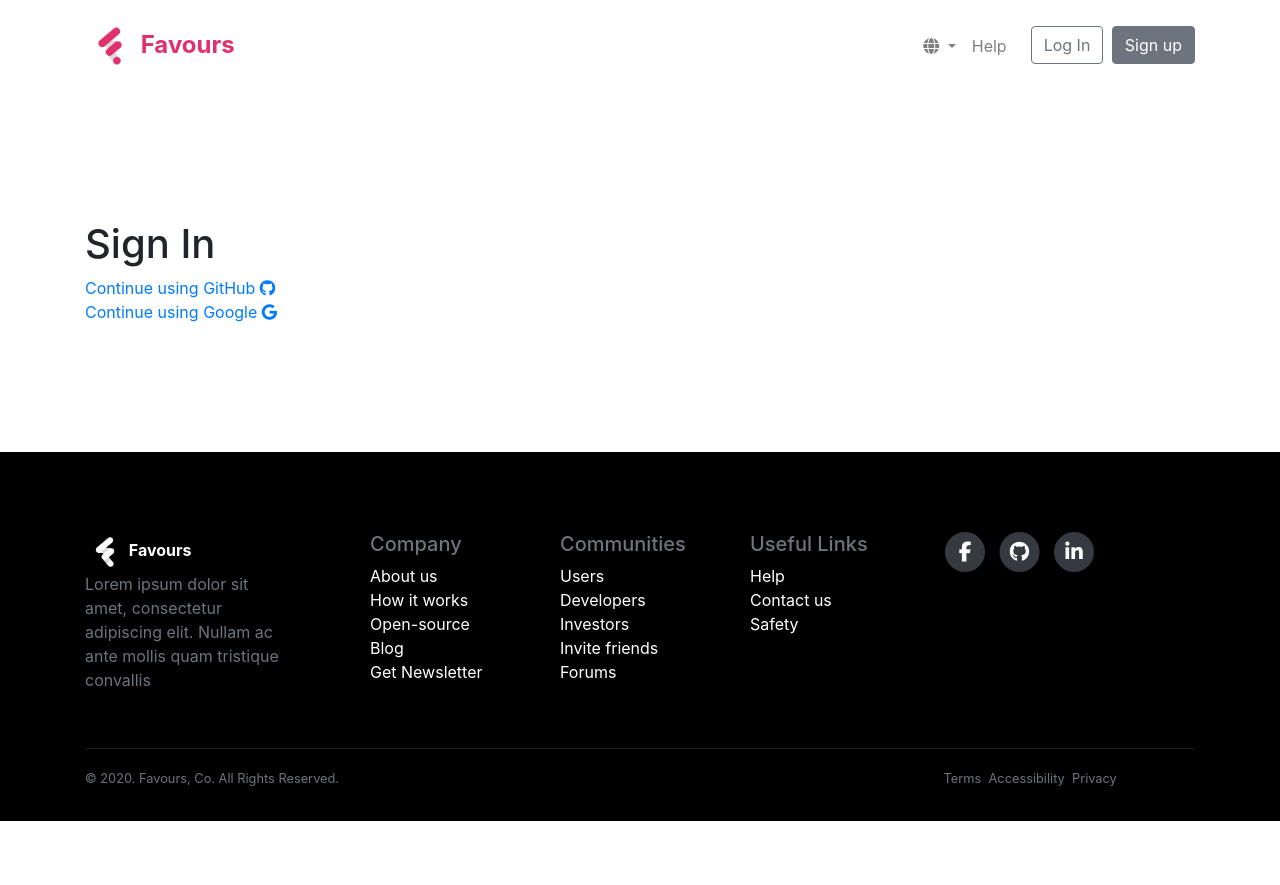
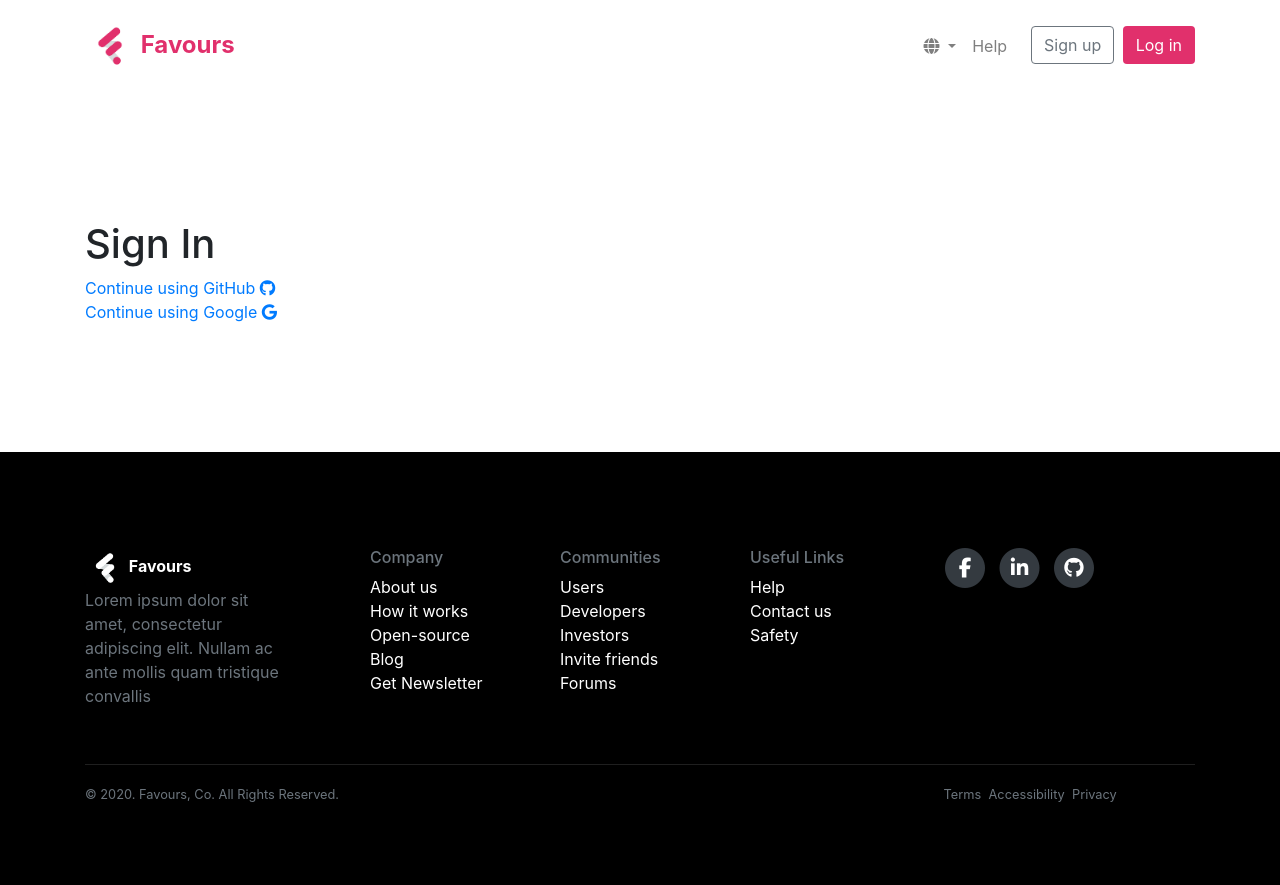
Before and after one commit to BrianRuizy/favours, a Django app: page / in a window 1280 px wide. Before the commit the page ends 821 px from the top, so only its background shows below. Run offline with Django 3.2, Linux system fonts and the light colour scheme; some libraries are stand-ins or nearby versions.

Commit message:
login form WIP

```diff
--- a/favours/settings.py
+++ b/favours/settings.py
@@ -44,7 +44,7 @@ INSTALLED_APPS = [
     'allauth.socialaccount',
     'allauth.socialaccount.providers.github',
     'allauth.socialaccount.providers.google',
-
+    'allauth.socialaccount.providers.facebook',
 
     # custom apps go here...
     'favours.apps.accounts',
--- a/favours/static/css/style.css
+++ b/favours/static/css/style.css
@@ -27,13 +27,27 @@ body {
 
 /* custom brand colors, callable same as BS4 classes */
 /* https://coolors.co/ffffff-d7dcdd-6c8ead-e1306c */
-text-razzmatazz {
-    color: #e1306c !important;
-}
-.navbar-light .navbar-brand {
+.text-razzmatazz {
     color: #e1306c !important;
 }
 
+.btn-razzmatazz {
+    background-color: #e1306c !important;
+    color: #fff !important;
+}
+
+.btn-razzmatazz:hover {
+    background-color: #ce3367 !important;
+}
+
+.btn-black {
+    background-color: #000 !important;
+    color: #fff !important;
+}
+
+.text-black {
+    color: #000 !important;
+}
 /* --------------------------------------------------- */
 
 /* set a max-width for horizontal fluid layout and make it centered */
@@ -47,6 +61,10 @@ text-razzmatazz {
     margin: 8em 0em;
 }
 
+.navbar-light .navbar-brand {
+    color: #e1306c !important;
+}
+
 a.navbar-brand {
     font-size: 1.5rem;
     font-weight: bold;
@@ -56,8 +74,8 @@ a.navbar-brand {
 .footer {
     background-color: #000000;
     color: #fff;
-    margin: 5em 0 0 0;
-    padding: 5em 0 1em 0;
+    margin-top: 2em;
+    padding: 6em 0 4em 0;
 }
 
 .footer ul {
@@ -73,5 +91,5 @@ a.navbar-brand {
 }
 
 .footer hr{
-    border-top: 1px solid #1f1f1f
+    border-top: 1px solid #1f1f1f;
 }
--- /dev/null
+++ b/favours/templates/allauth/login.html
@@ -0,0 +1,62 @@
+{% load account socialaccount %}
+{% load static %}
+{% load i18n %}
+
+<!-- Modal -->
+{% block content %}
+<div class="modal fade" id="exampleModalCenter" tabindex="-1" role="dialog" aria-labelledby="exampleModalCenterTitle" aria-hidden="true">
+    <div class="modal-dialog modal-dialog-centered" role="document">
+        <div class="modal-content">
+            <div class="modal-header">
+                <h4 class="modal-title" id="exampleModalLongTitle">Log in</h4>
+                <button type="button" class="close" data-dismiss="modal" aria-label="Close">
+                    <span aria-hidden="true">&times;</span>
+                </button>
+            </div>
+            <div class="modal-body">
+                <form class="django-login" method="POST" action="{% url 'account_login' %}">
+                    {% csrf_token %}
+                    <div class="alert-warning m-1">
+                        <small><ul class="alert-message">
+                            {% for error in form.non_field_errors %}
+                            <li>{{ error }}</li>
+                            {% endfor %}
+                        </ul></small>
+                    </div>
+                    <div class="form-group mb-2 {% if form.login.errors %}has-error{% endif %}">
+                        <label for="id_login" class="sr-only"></label>
+                        <input type="text" name="login" placeholder="Username" class="form-control" autofocus="autofocus" maxlength="150" required="" id="id_login">
+                    </div>
+                    <div class="form-group mb-4 {% if form.password.errors %}has-error{% endif %}">
+                        <label for="id_password" class="sr-only"></label>
+                        <input type="password" name="password" class="form-control" placeholder="Password" required="" id="id_password">
+                    </div>
+
+                    <button type="submit" class="btn btn-block btn-black primaryAction">{% trans "Log in" %}</button>
+                    {% if redirect_field_value %}
+                    <input type="hidden" name="{{ redirect_field_name }}" value="{{ redirect_field_value }}" />
+                    {% endif %}
+                </form>
+                <div class="social-login mt-5 mb-4">
+                    <p class="font-weight-light mb-2">Or continue using social:</p>
+                    <button type="button" class="btn btn-block btn-outline-secondary">
+                        <a href="{% provider_login_url 'google' %}" class="text-black">
+                        <img src="https://img.icons8.com/color/24/000000/google-logo.png" class="mr-1"/>Google</a>
+                    </button>
+                    <button type="button" class="btn btn-block btn-outline-secondary">
+                        <a href="{% provider_login_url 'facebook' %}" class="text-black">
+                        <img src="https://img.icons8.com/color/24/000000/facebook-new.png" class="mr-1"/>Facebook</a>
+                    </button>
+                    <button type="button" class="btn btn-block btn-outline-secondary">
+                        <a href="{% provider_login_url 'github' %}" class="text-black">
+                        <img src="https://img.icons8.com/material-rounded/24/000000/github.png" class="mr-1"/>GitHub</a>
+                    </button>
+                </div>
+            </div>
+            <div class="modal-footer">
+                No account?<a href="{{ signup_url }}" class="text-reset"><u>Sign up!</u></a>
+            </div>
+        </div>
+    </div>
+</div>
+{% endblock %}
--- a/favours/templates/includes/footer.html
+++ b/favours/templates/includes/footer.html
@@ -13,7 +13,7 @@
                     tristique convallis </p>
             </div>
             <div class="col-lg-2 col-xs-12 mb-4">
-                <h5 class="mt-lg-0 mt-sm-3 text-muted">Company</h4>
+                <h6 class="mt-lg-0 mt-sm-3 text-muted">Company</h6>
                 <ul class="m-0 p-0 text-white">
                     <li><a href="#">About us</a></li>
                     <li><a href="#">How it works</a></li>
@@ -23,7 +23,7 @@
                 </ul>
             </div>
             <div class="col-lg-2 col-xs-12 mb-4">
-                <h5 class="mt-lg-0 mt-sm-4 text-muted ">Communities</h4>
+                <h6 class="mt-lg-0 mt-sm-4 text-muted ">Communities</h6>
                 <ul class="m-0 p-0 ">
                     <li><a href="#">Users</a></li>
                     <li><a href="#">Developers</a></li>
@@ -34,7 +34,7 @@
                 </ul>
             </div>
             <div class="col-lg-2 col-xs-12 mb-4">
-                <h5 class="mt-lg-0 mt-sm-4 text-muted">Useful Links</h4>
+                <h6 class="mt-lg-0 mt-sm-4 text-muted">Useful Links</h6>
                 <ul class="m-0 p-0">
                     <li><a href="#">Help</a></li>
                     <li><a href="#">Contact us</a></li>
@@ -48,11 +48,11 @@
                 </span>
                 <span class="fa-stack fa-lg">
                     <i class="fa fa-circle fa-stack-2x text-dark"></i>
-                    <i class="fa fa-github fa-stack-1x"></i>
+                    <i class="fa fa-linkedin fa-stack-1x "></i>
                 </span>
                 <span class="fa-stack fa-lg">
                     <i class="fa fa-circle fa-stack-2x text-dark"></i>
-                    <i class="fa fa-linkedin fa-stack-1x "></i>
+                    <i class="fa fa-github fa-stack-1x"></i>
                 </span>
             </div>
         </div>
--- a/favours/templates/includes/navbar.html
+++ b/favours/templates/includes/navbar.html
@@ -1,5 +1,6 @@
 <!-- navbar.html -->
 {% load static %}
+{% include "allauth/login.html" %}
 
 <nav class="navbar sticky-top navbar-expand-md navbar-light py-3">
     <div class="container">
@@ -33,8 +34,9 @@
                 </li>
 
                 <li class="nav-item">
-                    <button class="btn btn-outline-secondary my-2 my-sm-0 mr-1" type="submit">Log In</button>
-                    <button class="btn btn-secondary my-2 my-sm-0" type="submit">Sign up</button>
+                    <button class="btn btn-outline-secondary my-2 my-sm-0 mr-1" type="submit">Sign up</button>
+                    <!-- Button trigger modal -->
+                    <button type="button" class="btn btn-razzmatazz my-2 my-sm-0 " data-toggle="modal" data-target="#exampleModalCenter">Log in</button>
                 </li>
             </ul>
         </div>
--- a/favours/templates/includes/scripts.html
+++ b/favours/templates/includes/scripts.html
@@ -4,3 +4,4 @@
 <script src="https://cdnjs.cloudflare.com/ajax/libs/popper.js/1.12.9/umd/popper.min.js" integrity="sha384-ApNbgh9B+Y1QKtv3Rn7W3mgPxhU9K/ScQsAP7hUibX39j7fakFPskvXusvfa0b4Q" crossorigin="anonymous"></script>
 <script src="https://maxcdn.bootstrapcdn.com/bootstrap/4.0.0/js/bootstrap.min.js" integrity="sha384-JZR6Spejh4U02d8jOt6vLEHfe/JQGiRRSQQxSfFWpi1MquVdAyjUar5+76PVCmYl" crossorigin="anonymous"></script>
 <script src="https://kit.fontawesome.com/189832a678.js" crossorigin="anonymous"></script>
+<!-- for more icons: https://icons8.com/icons -->
```
Also changed, not shown: favours/static/assets/google.svg (added), favours/templates/allauth/signup.html (added).
